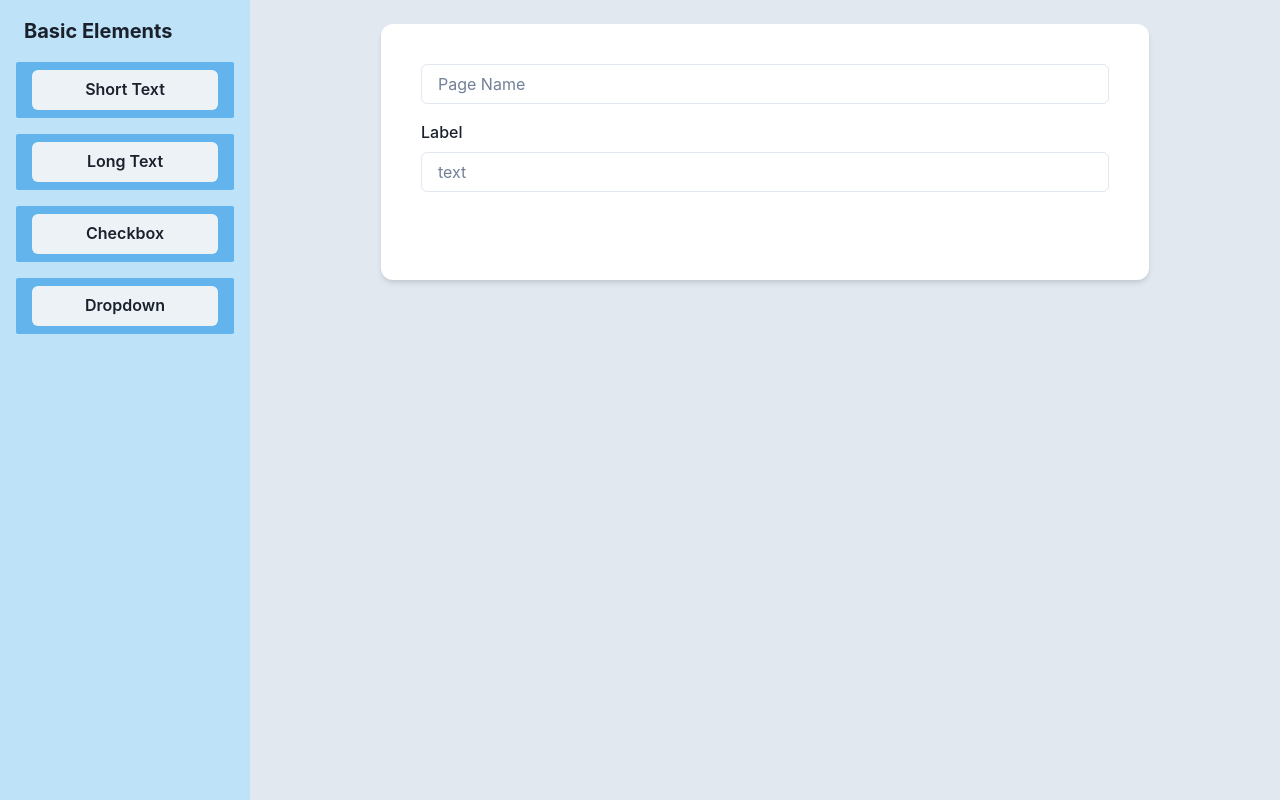
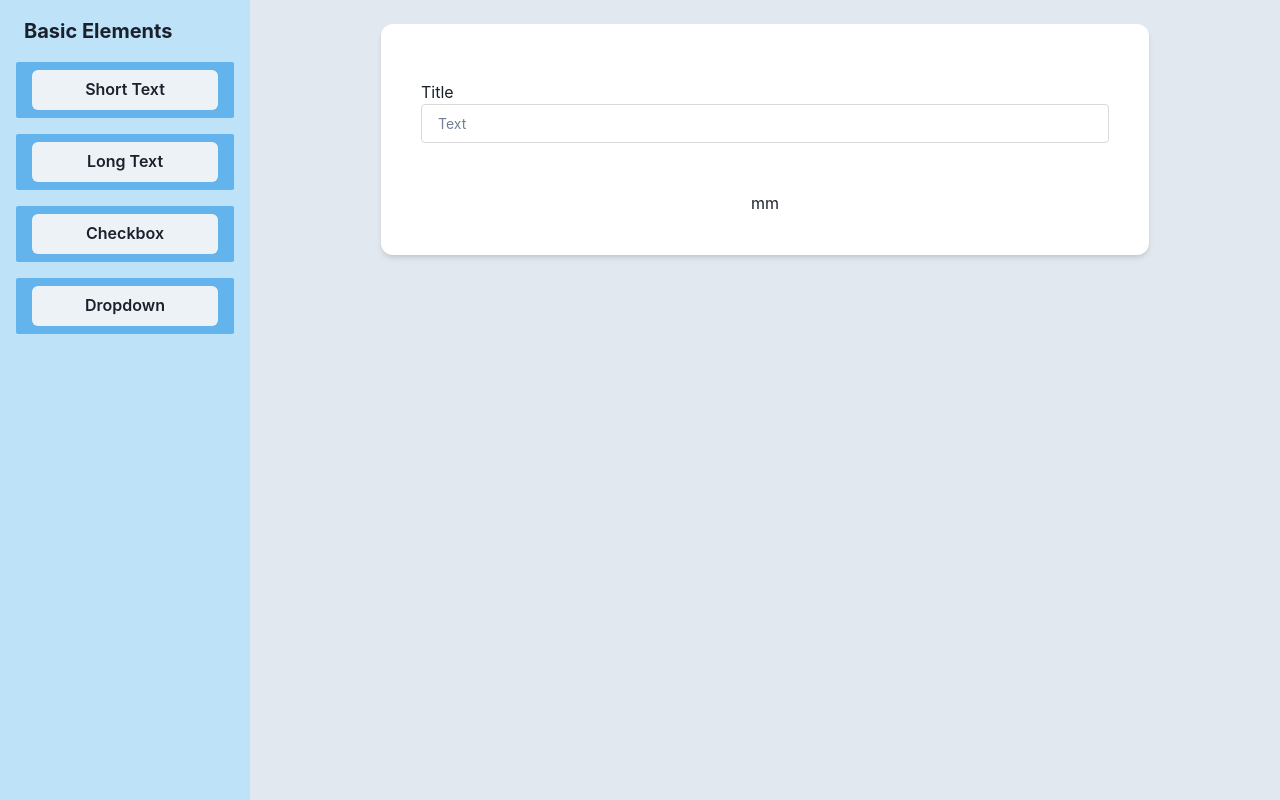
Before and after one commit to cherryDevloper/form-generator, a React (Create React App) app: page /form-generator in a window 1280 px wide. Both pictures are taken after a click on the button "Short Text". Built offline with nearby package versions, Linux system fonts and the light colour scheme; the HTML template or start-up script is replaced by a standard one.

Commit message:
Refactor FormBuilder component and implement dynamic form elements using react-hook-form

```diff
--- a/src/components/FormBuilder/index.tsx
+++ b/src/components/FormBuilder/index.tsx
@@ -1,34 +1,22 @@
-import React, { useState } from 'react';
-import {
-  Box,
-  Button,
-  Flex,
-  FormControl,
-  FormLabel,
-  Input,
-} from '@chakra-ui/react';
+import React from 'react';
+import { Box, Flex } from '@chakra-ui/react';
+import Input from '../Input';
+import { useForm, SubmitHandler, Controller } from 'react-hook-form';
+import { Element, FormBuilderProps, IFormValues } from './FormBuilder.types';
 import { ElementType } from '../../enums';
+import TextArea from '../TextArea';
 
-interface Element {
-  type: ElementType;
-  name: string;
-  choices?: string[];
-  requiredIf?: string;
-  visibleIf?: string;
-  editableIf?: string;
-}
-interface Page {
-  name: string;
-  elements: Element[];
-}
-interface FormBuilderProps {
-  elements: Element[];
-}
 const FormBuilder: React.FC<FormBuilderProps> = ({ elements }) => {
-  const [page, setPage] = useState<Page>({ name: '', elements: [] });
+  const { handleSubmit, control } = useForm<IFormValues>({
+    defaultValues: {
+      // name: '',
+    },
+  });
 
-  console.log('elements', elements);
-
+  const onSubmit: SubmitHandler<IFormValues> = (data) => {
+    console.log('data', data);
+    // alert(JSON.stringify(data));
+  };
   return (
     <Flex
       direction={'column'}
@@ -40,49 +28,41 @@ const FormBuilder: React.FC<FormBuilderProps> = ({ elements }) => {
       w={'container.md'}
     >
       <Box marginBottom="2rem">
-        <Flex marginBottom="1rem">
-          <Input
-            placeholder="Page Name"
-            value={page.name}
-            onChange={(e) => {
-              setPage((prevPage) => ({ ...prevPage, name: e.target.value }));
-            }}
-          />
-        </Flex>
+        <Flex marginBottom="1rem"></Flex>
+        <form onSubmit={handleSubmit(onSubmit)}>
           {elements.map((element: Element, elementIndex: number) => (
             <Box
               key={elementIndex}
               marginBottom="1rem"
             >
               <Flex>
-              <FormControl>
-                <FormLabel>
-                  {element.name !== '' ? element.name : 'Label'}
-                </FormLabel>
-                {element.type === ElementType.ShortText ? (
+                <Controller
+                  name={element.name}
+                  control={control}
+                  render={({ field: { onChange, value } }: any) =>
+                    element.type === ElementType.LongText ? (
+                      <TextArea
+                        onChange={onChange}
+                        value={value}
+                      />
+                    ) : element.type === ElementType.ShortText ? (
                       <Input
-                    placeholder="text"
-                    value={element.name}
-                    onChange={(e) => {
-                      const updatedElements = [...elements];
-                      updatedElements[elementIndex].name = e.target.value;
-                      // setElements(updatedElements);
-                    }}
+                        onChange={onChange}
+                        value={value}
                       />
-                ) : null}
-              </FormControl>
-
-              {/* <Button
-                marginLeft="1rem"
-                // onClick={() => removeElement(elementIndex)}
-              >
-                Remove Element
-              </Button> */}
+                    ) : element.type === ElementType.Checkbox ? (
+                      <>'checkbox'</>
+                    ) : (
+                      <> 'dropdown'</>
+                    )
+                  }
+                />
               </Flex>
             </Box>
           ))}
+        </form>
       </Box>
-
+      <button onClick={handleSubmit(onSubmit)}>mm</button>
       {/* <pre>{JSON.stringify(pages, null, 2)}</pre> */}
     </Flex>
   );
--- /dev/null
+++ b/src/components/Input/Input.module.css
@@ -0,0 +1,12 @@
+.inputContainer > input {
+  width: 100%;
+  padding: 8px 16px;
+  font-size: 14px;
+  border: 1px solid #d9d9d9;
+  border-radius: 4px;
+}
+.inputContainer {
+  display: flex;
+  flex-direction: column;
+  width: 100%;
+}
--- /dev/null
+++ b/src/components/Input/Input.types.ts
@@ -0,0 +1,5 @@
+import { InputHTMLAttributes } from 'react';
+export interface InputProps extends InputHTMLAttributes<HTMLInputElement> {
+  onChange: () => void;
+  value: string;
+}
--- a/src/components/Input/index.tsx
+++ b/src/components/Input/index.tsx
@@ -1,32 +1,15 @@
-import React from 'react';
-import { FieldValues, UseFormRegister } from 'react-hook-form';
-
-interface InputProps {
-  label: string;
-  name: string;
-  type: string;
-  register: UseFormRegister<FieldValues>;
-  required?: boolean;
-  error?: string;
-}
-
-const Input: React.FC<InputProps> = ({
-  label,
-  name,
-  type,
-  register,
-  required = false,
-  error = '',
-}) => {
+import { InputProps } from './Input.types';
+import styles from './Input.module.css';
+const { inputContainer } = styles;
+const Input = ({ onChange, value }: InputProps) => {
   return (
-    <div>
-      <label htmlFor={name}>{label}</label>
+    <div className={inputContainer}>
+      <span>Title</span>
       <input
-        id={name}
-        type={type}
-        {...register(name, { required })}
+        value={value}
+        onChange={onChange}
+        placeholder="Text"
       />
-      {error && <p>{error}</p>}
     </div>
   );
 };
--- /dev/null
+++ b/src/components/TextArea/TextArea.module.css
@@ -0,0 +1,12 @@
+.textAreaContainer > textarea {
+  width: 100%;
+  padding: 8px 16px;
+  font-size: 14px;
+  border: 1px solid #d9d9d9;
+  border-radius: 4px;
+}
+.textAreaContainer {
+  display: flex;
+  flex-direction: column;
+  width: 100%;
+}
--- /dev/null
+++ b/src/components/TextArea/TextArea.types.ts
@@ -0,0 +1,6 @@
+export type TextAreaProps = {
+  onChange: () => void;
+  value: string;
+  rows?: number;
+  cols?: number;
+};
--- /dev/null
+++ b/src/components/TextArea/index.tsx
@@ -0,0 +1,24 @@
+import React from 'react';
+import { TextAreaProps } from './TextArea.types';
+import styles from './TextArea.module.css';
+const { textAreaContainer } = styles;
+const TextArea: React.FC<TextAreaProps> = ({
+  onChange,
+  rows = 4,
+  cols = 40,
+  value,
+}) => {
+  return (
+    <div className={textAreaContainer}>
+      <span>title</span>
+      <textarea
+        onChange={onChange}
+        value={value}
+        rows={rows}
+        cols={cols}
+      />
+    </div>
+  );
+};
+
+export default TextArea;
--- a/src/pages/FormGenratorPage.tsx
+++ b/src/pages/FormGenratorPage.tsx
@@ -13,9 +13,10 @@ interface Element {
 const FormGenratorPage = () => {
   const [elements, setElements] = useState<Element[]>([]);
   const handleAddElement = (type: ElementType) => {
+    const filteredElements = elements.filter((value) => value.type == type);
     const newElement: Element = {
       type,
-      name: '',
+      name: `${type} ${filteredElements.length + 1}`,
     };
     setElements((prevElements) => [...prevElements, newElement]);
   };
```
Also changed, not shown: src/components/FormBuilder/FormBuilder.types.ts (added, +16 -0 lines). Lines whose indentation alone changed are shown as unchanged.
